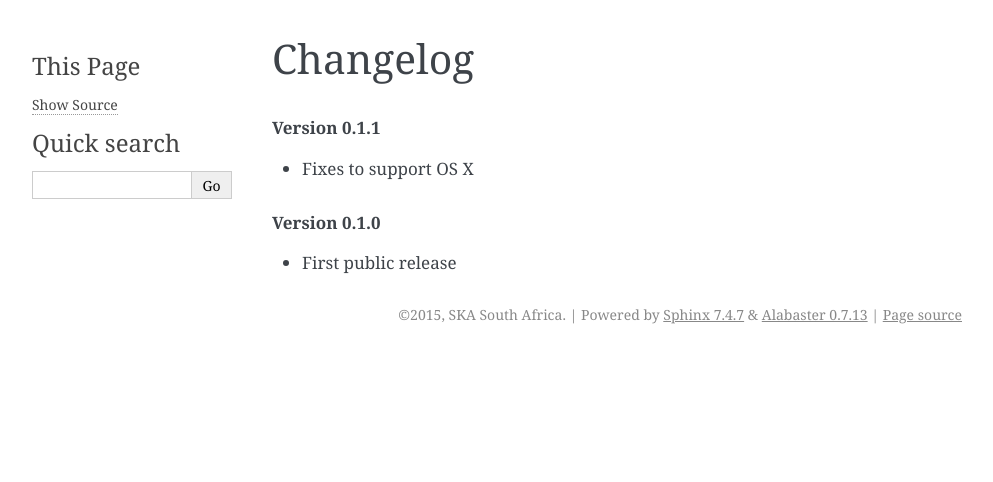
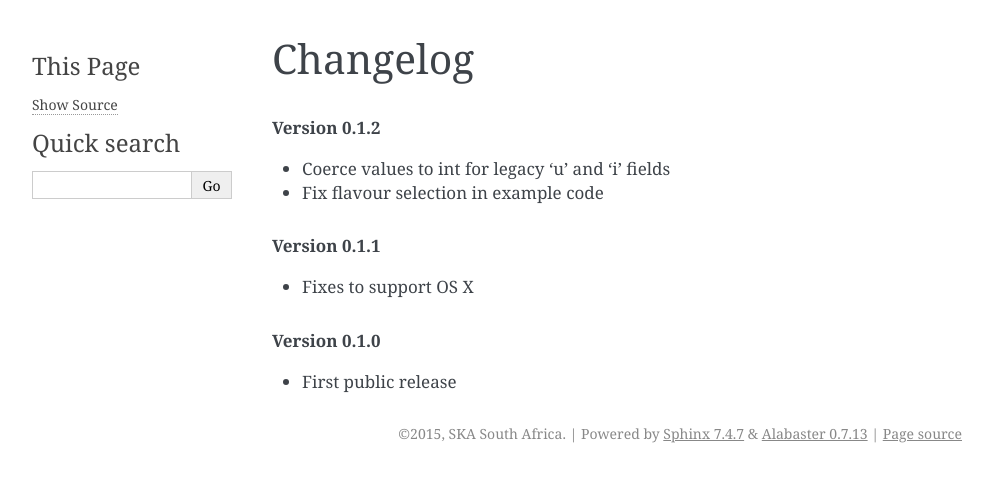
Before and after one commit to ska-sa/spead2, a Sphinx documentation site: the page built from doc/changelog.rst, in a window 1280 px wide. Shown: the top 482 px of the page, without its empty margins (148-1141 px from the left). Built offline with Sphinx 7.4.7, drawn with Linux system fonts in a browser that asks for light colours.

Commit message:
Prepare 0.1.2 release

```diff
--- a/doc/changelog.rst
+++ b/doc/changelog.rst
@@ -1,5 +1,11 @@
 Changelog
 =========
+
+.. rubric:: Version 0.1.2
+
+- Coerce values to int for legacy 'u' and 'i' fields
+
+- Fix flavour selection in example code
 
 .. rubric:: Version 0.1.1
 
--- a/spead2/_version.py
+++ b/spead2/_version.py
@@ -1 +1 @@
-__version__ = "0.1.1"
+__version__ = "0.1.2"
```
